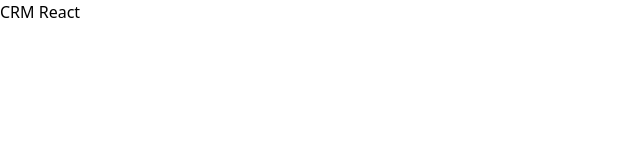
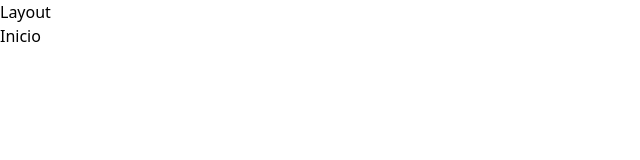
Before and after one commit to jorneycr/crm-react, a React app: page /clientes in a window 1280 px wide. Shown: the top 160 px of the page, without its empty margins (0-640 px from the left). Built offline with nearby package versions, Linux system fonts and the light colour scheme; the HTML template or start-up script is replaced by a standard one.

Commit message:
structure

```diff
--- a/src/App.jsx
+++ b/src/App.jsx
@@ -1,9 +1,21 @@
 import { useState } from 'react'
 import { BrowserRouter, Routes, Route } from 'react-router-dom'
+import IniciarSesion from './layout/IniciarSesion'
+import Layout from './layout/Layout'
+import Inicio from './pages/Inicio'
 function App() {
 
   return (
-    <h1>CRM React</h1>
+    <BrowserRouter>
+      <Routes>
+        <Route path='/' element={<IniciarSesion />}>
+
+        </Route>
+        <Route path='/clientes' element={<Layout />}>
+          <Route index element={<Inicio />} />
+        </Route>
+      </Routes>
+    </BrowserRouter>
   )
 }
 
--- /dev/null
+++ b/src/layout/IniciarSesion.jsx
@@ -0,0 +1,9 @@
+import React from 'react'
+
+const IniciarSesion = () => {
+  return (
+    <div>IniciarSesion</div>
+  )
+}
+
+export default IniciarSesion
--- /dev/null
+++ b/src/layout/Layout.jsx
@@ -0,0 +1,12 @@
+import { Outlet } from 'react-router-dom'
+const Layout = () => {
+    return (
+        <div>
+            <p>Layout</p>
+            <Outlet />
+        </div>
+
+    )
+}
+
+export default Layout
--- /dev/null
+++ b/src/pages/EditarCliente.jsx
@@ -0,0 +1,9 @@
+import React from 'react'
+
+const EditarCliente = () => {
+  return (
+    <div>EditarCliente</div>
+  )
+}
+
+export default EditarCliente
--- /dev/null
+++ b/src/pages/Inicio.jsx
@@ -0,0 +1,9 @@
+import React from 'react'
+
+const Inicio = () => {
+  return (
+    <div>Inicio</div>
+  )
+}
+
+export default Inicio
--- /dev/null
+++ b/src/pages/NuevoCliente.jsx
@@ -0,0 +1,9 @@
+import React from 'react'
+
+const NuevoCliente = () => {
+  return (
+    <div>NuevoCliente</div>
+  )
+}
+
+export default NuevoCliente
```
